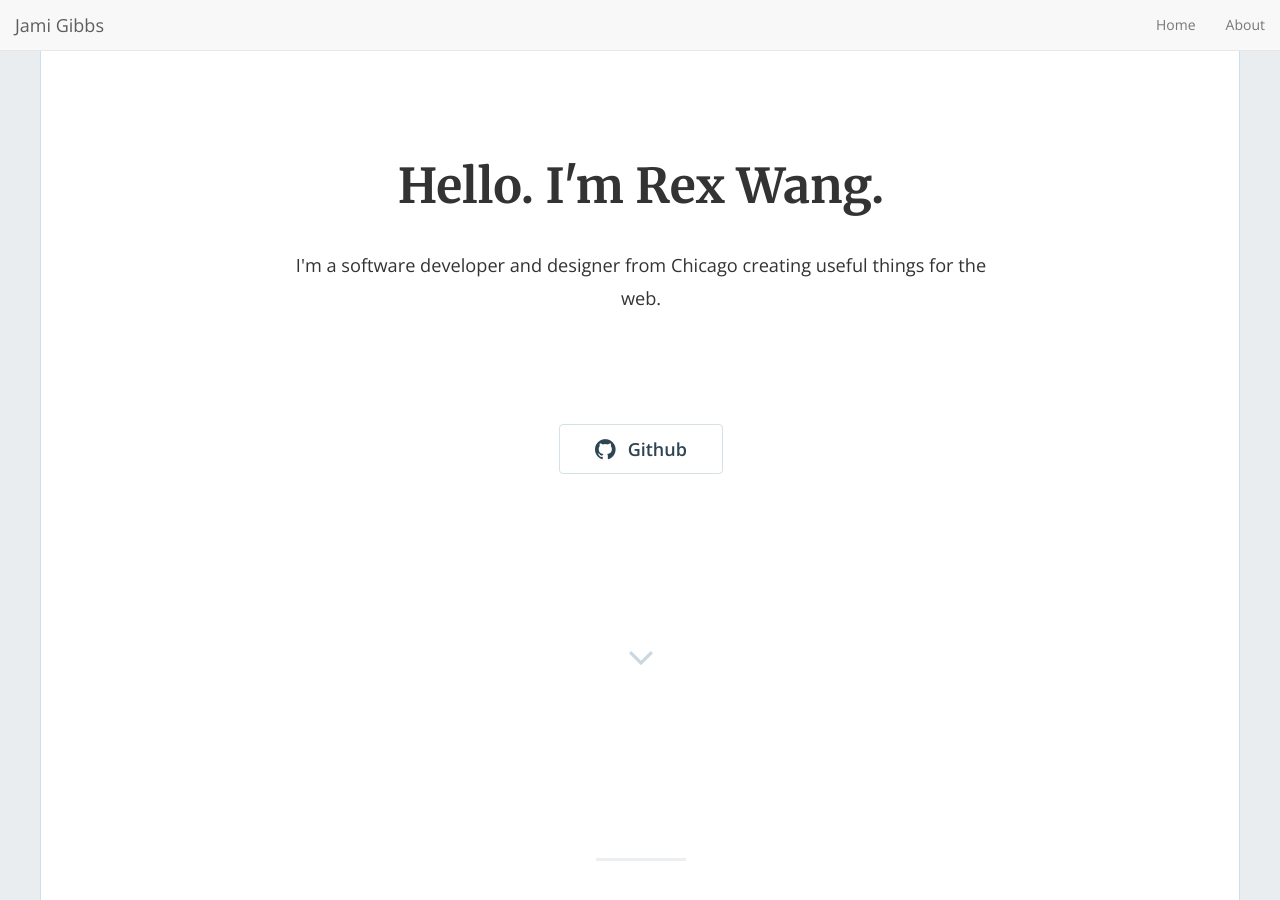
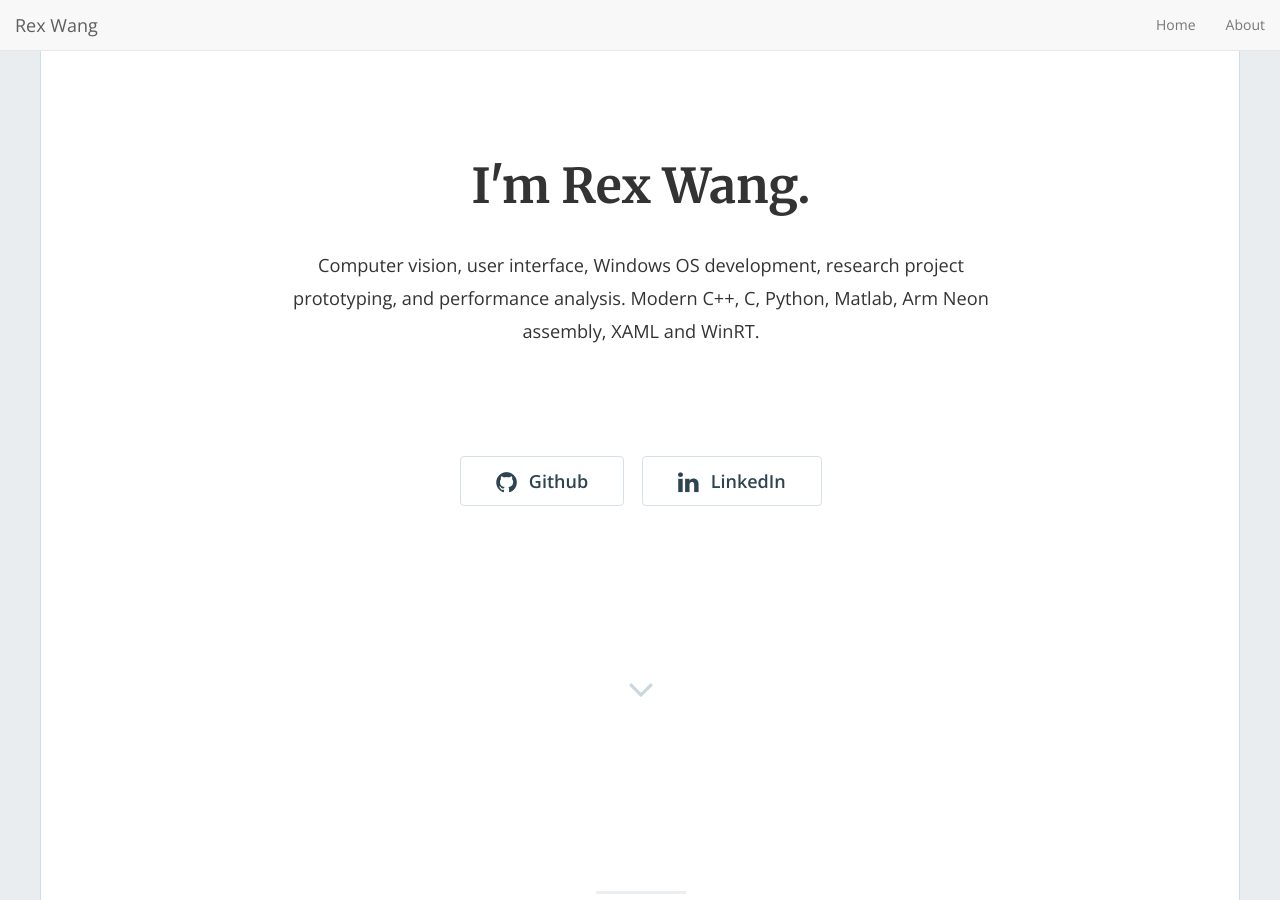
Before and after one commit to rexfwang/rexfwang.github.io, a Jekyll site: the page built from index.html, in a window 1280 px wide and 900 px high. Built offline with Jekyll 4.4.1, drawn with Linux system fonts in a browser that asks for light colours; nearby versions of some CDN libraries; the list of posts is cut into pages by our own code; some of the changed text lies outside the part shown.

Commit message:
Small content changes

```diff
--- a/_config.yml
+++ b/_config.yml
@@ -13,9 +13,9 @@
 # you will see them accessed via {{ site.title }}, {{ site.email }}, and so on.
 # You can create any custom variable you would like, and they will be accessible
 # in the templates via {{ site.myvariable }}.
-title: "Hello. I'm Rex Wang."
+title: "I'm Rex Wang."
 email: 'rex.f.wang@gmail.com'
-description: "I'm a software developer and designer from Chicago creating useful things for the web."
+description: "Computer vision, user interface, Windows OS development, research project prototyping, and performance analysis. Modern C++, C, Python, Matlab, Arm Neon assembly, XAML and WinRT."
 baseurl: "" # the subpath of your site, e.g. /blog
 url: "http://rexfwang.github.io" # the base hostname & protocol for your site, e.g. http://example.com
 twitter_username: ''
@@ -30,9 +30,9 @@ plugins:
 
 ### Phantom settings
 paginate: 10
-footer_text: '© 2018 Jami Gibbs'
-admin_name: 'Jami Gibbs'
-google_analytics: "UA-9999999-99" # Update with your own tracking ID
+footer_text: '© 2018 Rex Wang'
+admin_name: 'Rex Wang'
+google_analytics: "" # Update with your own tracking ID
 enable_contact: false
 
 #### Phantom Navigation menu
--- a/_includes/home-hero.html
+++ b/_includes/home-hero.html
@@ -36,7 +36,7 @@
             {% if site.medium_username != '' %}
               <a href="https://{{ site.medium_username }}"><button class="btn btn-default btn-lg"><i class="fa fa-medium fa-lg"></i>Medium</button></a>
             {% endif %}
-
+            <a href="https://www.linkedin.com/in/1rexwang/"><button class="btn btn-default btn-lg"><i class="fa fa-linkedin fa-lg"></i>LinkedIn</button></a>
           </div>
 
         </div>
```
